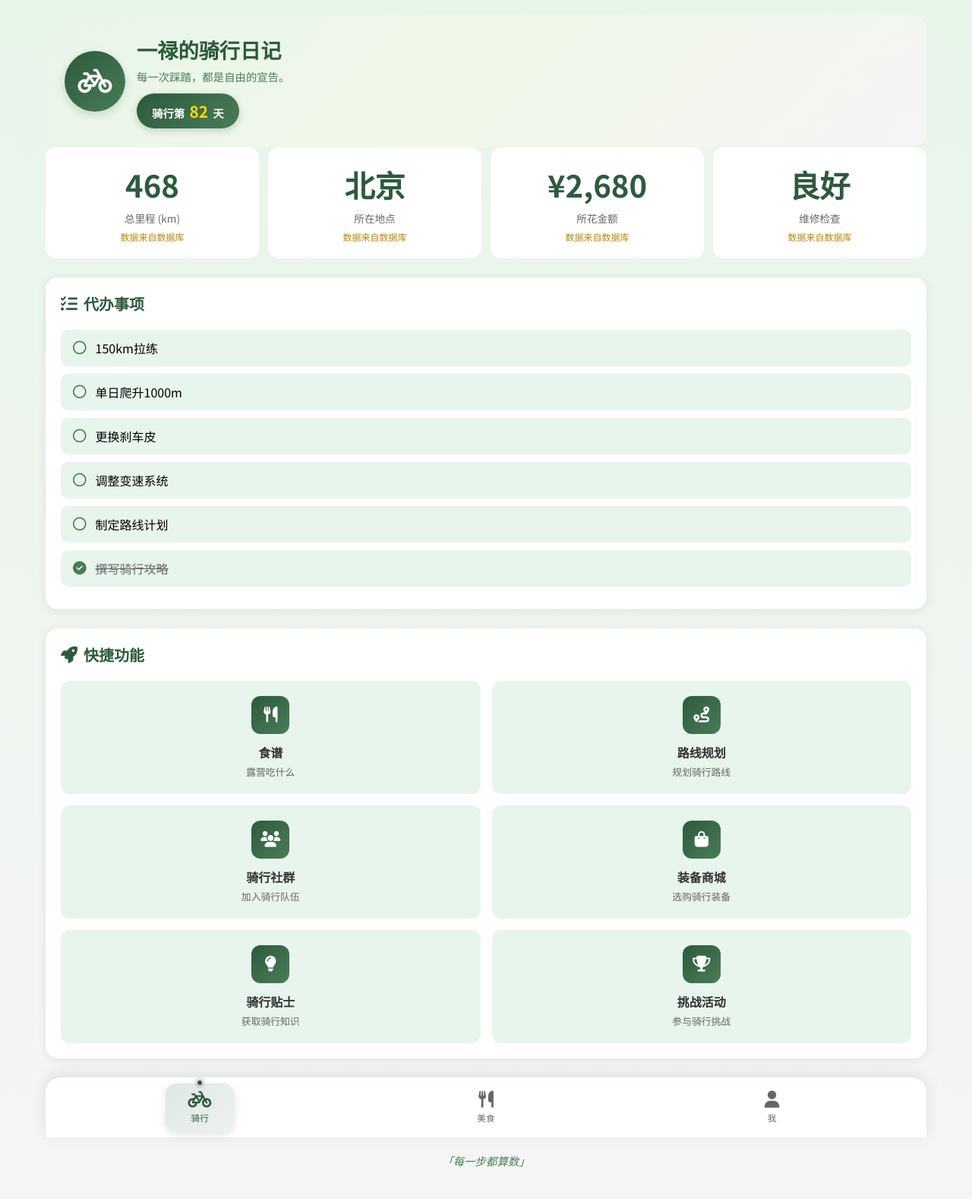
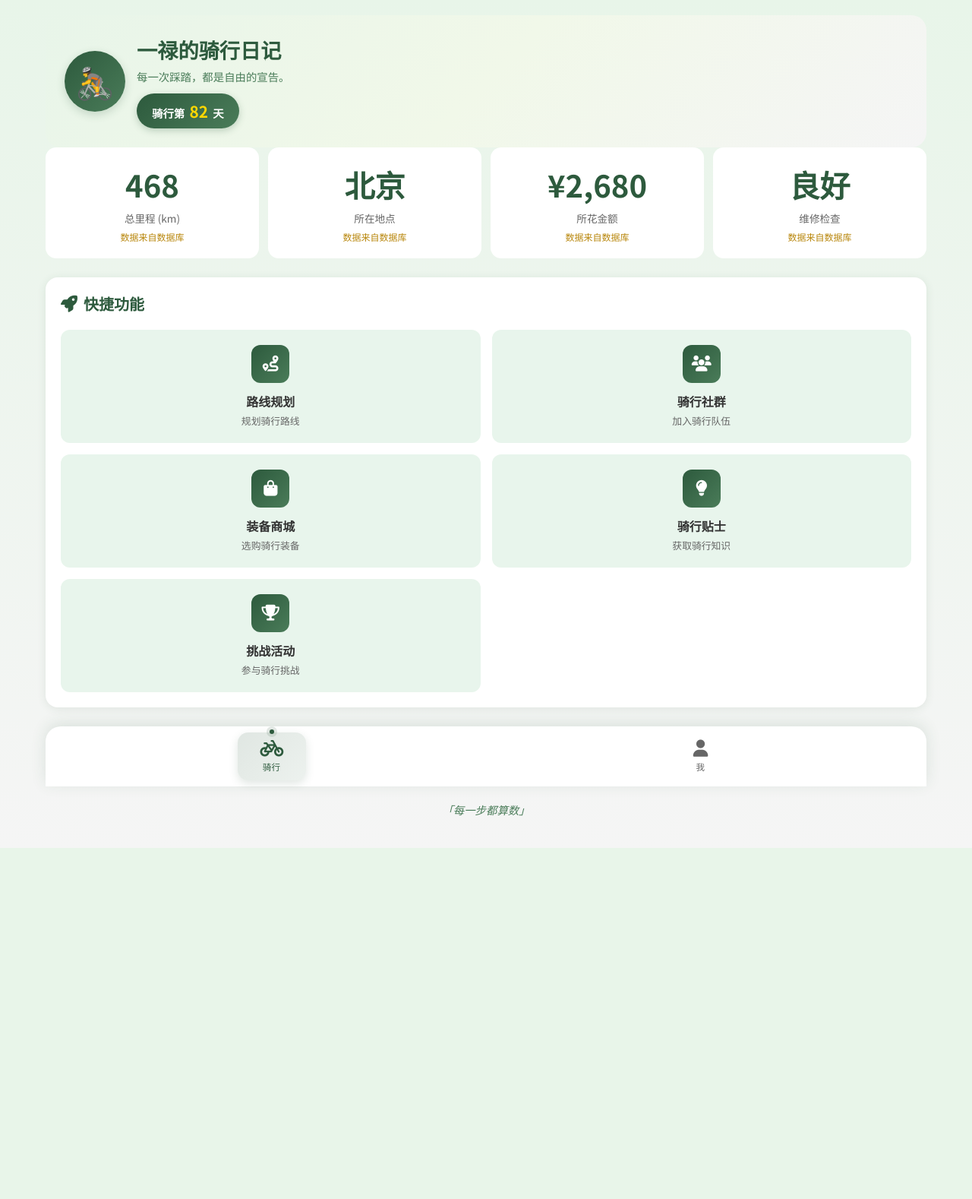
Before and after one commit to woshi89/377, a Python web app: template templates/index.html in a window 1280 px wide. Shown: the whole page at 76% size. After the commit the page ends 1116 px from the top, so only its background shows below. Run offline with Jinja, Linux system fonts and the light colour scheme; the template is opened without the code that fills it, so the values that code supplies are empty.

Commit message:
feat: 头像/个人资料可编辑 — 双击换头像、我页面编辑
- profile 表新增 avatar 字段（兼容旧数据库自动迁移）
- 新增 PUT /api/profile 接口
- 头像双击打开 emoji 选择器（20个骑行主题表情可选）
- 底部导航「我」点击打开个人资料编辑弹窗
- 昵称、签名、所在地均可编辑保存
- 页面加载自动从 API 读取资料

Co-Authored-By: Claude Opus 4.8 <noreply@anthropic.com>

```diff
--- a/templates/index.html
+++ b/templates/index.html
@@ -84,11 +84,27 @@
         justify-content: center;
         flex-shrink: 0;
         box-shadow: 0 4px 12px rgba(45, 90, 61, 0.2);
+        cursor: pointer;
+        position: relative;
+        transition: transform 0.2s;
+        user-select: none;
       }
+      .avatar:hover { transform: scale(1.08); }
+      .avatar:active { transform: scale(0.95); }
+      .avatar::after {
+        content: '双击更换';
+        position: absolute;
+        bottom: -18px;
+        font-size: 0.6rem;
+        color: var(--text-gray);
+        opacity: 0;
+        transition: opacity 0.2s;
+      }
+      .avatar:hover::after { opacity: 1; }
 
-      .avatar i {
-        font-size: 36px;
-        color: white;
+      .avatar-emoji {
+        font-size: 40px;
+        line-height: 1;
       }
 
       .welcome-content {
@@ -192,11 +208,6 @@
         color: var(--text-orange);
       }
 
-      /* 代办事项 */
-      .capability-section {
-        padding: 20px;
-      }
-
       .section-title {
         font-size: 1.25rem;
         font-weight: 600;
@@ -209,35 +220,6 @@
       .section-title i {
         margin-right: 8px;
         font-size: 1.1em;
-      }
-
-      .todo-list {
-        list-style: none;
-      }
-
-      .todo-item {
-        display: flex;
-        align-items: center;
-        padding: 12px 16px;
-        background: var(--light-green);
-        border-radius: 10px;
-        margin-bottom: 10px;
-        transition: all 0.3s ease;
-      }
-
-      .todo-item:hover {
-        background: var(--mint-green);
-      }
-
-      .todo-item i {
-        margin-right: 12px;
-        color: var(--secondary-green);
-        font-size: 1.1rem;
-      }
-
-      .todo-item .completed {
-        text-decoration: line-through;
-        color: var(--text-gray);
       }
 
       /* 快捷功能区 */
@@ -794,17 +776,59 @@
           margin-top: 20px;
         }
       }
+      /* 个人资料编辑弹窗 */
+      .modal-overlay {
+        display: none;
+        position: fixed; inset: 0;
+        background: rgba(0,0,0,0.5);
+        z-index: 3000;
+        align-items: center; justify-content: center;
+      }
+      .modal-overlay.show { display: flex; }
+      .modal {
+        background: #fff; border-radius: 16px;
+        padding: 28px 24px; width: 360px; max-width: 90vw;
+        box-shadow: 0 20px 60px rgba(0,0,0,0.3);
+      }
+      .modal h3 { text-align: center; color: var(--primary-green); margin-bottom: 20px; font-size: 1.2rem; }
+      .modal .emoji-picker {
+        display: flex; flex-wrap: wrap; gap: 8px;
+        justify-content: center; margin-bottom: 16px;
+      }
+      .modal .emoji-option {
+        width: 44px; height: 44px; border-radius: 50%;
+        background: var(--light-green); border: 2px solid transparent;
+        font-size: 1.5rem; cursor: pointer;
+        display: flex; align-items: center; justify-content: center;
+        transition: all 0.2s;
+      }
+      .modal .emoji-option:hover,
+      .modal .emoji-option.selected { border-color: var(--primary-green); background: var(--mint-green); }
+      .modal input, .modal textarea {
+        width: 100%; padding: 10px 14px; border: 2px solid #e0e0e0;
+        border-radius: 10px; font-size: 0.95rem; font-family: inherit;
+        margin-bottom: 12px; outline: none;
+      }
+      .modal input:focus, .modal textarea:focus { border-color: var(--primary-green); }
+      .modal textarea { resize: none; height: 60px; }
+      .modal .btn-row { display: flex; gap: 10px; margin-top: 8px; }
+      .modal .btn {
+        flex: 1; padding: 12px; border: none; border-radius: 10px;
+        font-size: 0.95rem; font-weight: 600; cursor: pointer; font-family: inherit;
+      }
+      .modal .btn-save { background: var(--primary-green); color: #fff; }
+      .modal .btn-cancel { background: #e0e0e0; color: #666; }
     </style>
   </head>
   <body>
     <!-- 顶部欢迎区 -->
     <div class="welcome-card">
-      <div class="avatar">
-        <i class="fas fa-bicycle"></i>
+      <div class="avatar" ondblclick="openProfileEditor()" title="双击更换头像">
+        <span id="avatar-emoji" class="avatar-emoji">🚴</span>
       </div>
       <div class="welcome-content">
-        <h1>一禄的骑行日记</h1>
-        <p class="motto">每一次踩踏，都是自由的宣告。</p>
+        <h1 id="profile-name">一禄的骑行日记</h1>
+        <p class="motto" id="profile-motto">每一次踩踏，都是自由的宣告。</p>
         <div class="countdown-badge">
           <span
             >骑行第 <span class="number" id="countdown-days">18</span> 天</span
@@ -841,40 +865,6 @@
       </div>
     </div>
 
-    <!-- 代办事项 -->
-    <div class="card capability-section">
-      <h2 class="section-title">
-        <i class="fas fa-list-check"></i>
-        代办事项
-      </h2>
-      <ul class="todo-list">
-        <li class="todo-item">
-          <i class="fa-regular fa-circle"></i>
-          <span>150km拉练</span>
-        </li>
-        <li class="todo-item">
-          <i class="fa-regular fa-circle"></i>
-          <span>单日爬升1000m</span>
-        </li>
-        <li class="todo-item">
-          <i class="fa-regular fa-circle"></i>
-          <span>更换刹车皮</span>
-        </li>
-        <li class="todo-item">
-          <i class="fa-regular fa-circle"></i>
-          <span>调整变速系统</span>
-        </li>
-        <li class="todo-item">
-          <i class="fa-regular fa-circle"></i>
-          <span>制定路线计划</span>
-        </li>
-        <li class="todo-item">
-          <i class="fas fa-check-circle"></i>
-          <span class="completed">撰写骑行攻略</span>
-        </li>
-      </ul>
-    </div>
-
     <!-- 快捷功能区 -->
     <div class="card quick-features">
       <h2 class="section-title">
@@ -882,13 +872,6 @@
         快捷功能
       </h2>
       <div class="features-grid">
-        <div class="feature-card" onclick="navigateToFood()">
-          <div class="feature-icon">
-            <i class="fas fa-utensils"></i>
-          </div>
-          <div class="feature-name">食谱</div>
-          <div class="feature-desc">露营吃什么</div>
-        </div>
         <div class="feature-card" onclick="showFeature('route')">
           <div class="feature-icon">
             <i class="fas fa-route"></i>
@@ -930,17 +913,30 @@
 
 
 
+    <!-- 个人资料编辑弹窗 -->
+    <div class="modal-overlay" id="profile-modal" onclick="closeProfileEditor(event)">
+      <div class="modal" onclick="event.stopPropagation()">
+        <h3>编辑个人资料</h3>
+        <div style="text-align:center;font-size:3rem;margin-bottom:8px;" id="preview-avatar">🚴</div>
+        <p style="text-align:center;color:#999;font-size:0.8rem;margin-bottom:12px;">点击下方图标更换头像</p>
+        <div class="emoji-picker" id="emoji-picker"></div>
+        <input type="text" id="edit-nickname" placeholder="昵称">
+        <textarea id="edit-motto" placeholder="个性签名"></textarea>
+        <input type="text" id="edit-location" placeholder="所在地">
+        <div class="btn-row">
+          <button class="btn btn-cancel" onclick="closeProfileEditor()">取消</button>
+          <button class="btn btn-save" onclick="saveProfile()">保存</button>
+        </div>
+      </div>
+    </div>
+
     <!-- 底部导航栏 -->
     <div class="bottom-nav">
       <div class="nav-item active" onclick="navigateToHome()">
         <i class="fa-solid fa-bicycle"></i>
         <span>骑行</span>
       </div>
-      <div class="nav-item" onclick="navigateToFood()">
-        <i class="fa-solid fa-utensils"></i>
-        <span>美食</span>
-      </div>
-      <div class="nav-item" >
+      <div class="nav-item" onclick="openProfileEditor()">
         <i class="fa-solid fa-user"></i>
         <span>我</span>
       </div>
@@ -1016,8 +1012,63 @@
         window.location.href = "/equipment";
       }
 
-      function navigateToFood() {
-        window.location.href = "/food";
+      // ===== 个人资料编辑 =====
+      const AVATAR_OPTIONS = ['🚴','🏍️','🚵','🚲','🔥','💪','🌟','🎯','🏆','⛰️','🌲','🌿','🦅','🐎','⚡','🎪','🏕️','🗺️','🍃','💨'];
+
+      let currentProfile = { nickname: '', motto: '', location: '', avatar: '🚴' };
+
+      async function loadProfile() {
+        try {
+          const resp = await fetch('/api/profile');
+          const data = await resp.json();
+          currentProfile = data;
+          document.getElementById('avatar-emoji').textContent = data.avatar || '🚴';
+          document.getElementById('profile-name').textContent = (data.nickname || '骑行者') + '的骑行日记';
+          document.getElementById('profile-motto').textContent = data.motto || '';
+        } catch(e) { /* use defaults */ }
+      }
+
+      function openProfileEditor() {
+        buildEmojiPicker(currentProfile.avatar);
+        document.getElementById('preview-avatar').textContent = currentProfile.avatar;
+        document.getElementById('edit-nickname').value = currentProfile.nickname || '';
+        document.getElementById('edit-motto').value = currentProfile.motto || '';
+        document.getElementById('edit-location').value = currentProfile.location || '';
+        document.getElementById('profile-modal').classList.add('show');
+      }
+
+      function closeProfileEditor(e) {
+        if (e && e.target !== e.currentTarget) return;
+        document.getElementById('profile-modal').classList.remove('show');
+      }
+
+      function buildEmojiPicker(selected) {
+        const container = document.getElementById('emoji-picker');
+        container.innerHTML = AVATAR_OPTIONS.map(e =>
+          `<div class="emoji-option${e === selected ? ' selected' : ''}" onclick="selectAvatar('${e}')">${e}</div>`
+        ).join('');
+      }
+
+      function selectAvatar(emoji) {
+        currentProfile.avatar = emoji;
+        document.getElementById('preview-avatar').textContent = emoji;
+        buildEmojiPicker(emoji);
+      }
+
+      async function saveProfile() {
+        currentProfile.nickname = document.getElementById('edit-nickname').value;
+        currentProfile.motto = document.getElementById('edit-motto').value;
+        currentProfile.location = document.getElementById('edit-location').value;
+        await fetch('/api/profile', {
+          method: 'PUT',
+          headers: {'Content-Type': 'application/json'},
+          body: JSON.stringify(currentProfile)
+        });
+        document.getElementById('avatar-emoji').textContent = currentProfile.avatar;
+        document.getElementById('profile-name').textContent = (currentProfile.nickname || '骑行者') + '的骑行日记';
+        document.getElementById('profile-motto').textContent = currentProfile.motto || '';
+        document.getElementById('profile-modal').classList.remove('show');
+        showToast('个人资料已更新');
       }
 
       function showToast(message) {
@@ -1206,6 +1257,7 @@
       }
 
       document.addEventListener("DOMContentLoaded", () => {
+        loadProfile();
         updateCountdown();
         renderStats();
         loadRideRecords();
--- a/templates/露营美食.html
+++ b/templates/露营美食.html
@@ -463,11 +463,7 @@
         <i class="fa-solid fa-bicycle"></i>
         <span>骑行</span>
       </a>
-      <a class="nav-item" href="/food">
-        <i class="fa-solid fa-utensils"></i>
-        <span>美食</span>
-      </a>
-      <a class="nav-item" >
+      <a class="nav-item active">
         <i class="fa-solid fa-user"></i>
         <span>我</span>
       </a>
```
Also changed, not shown: app.py (+32 -14 lines), templates/花销统计.html (+2 -6 lines), templates/装备维修.html (+2 -6 lines), templates/骑行地图.html (+2 -6 lines), templates/骑行统计.html (+2 -6 lines).
